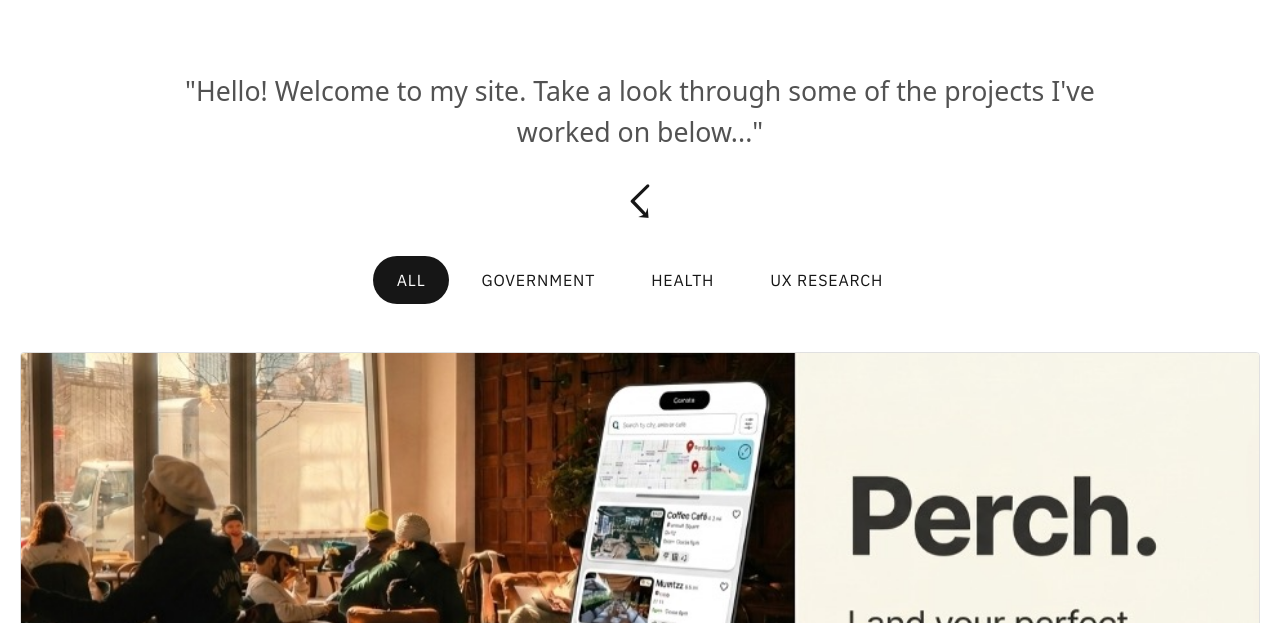
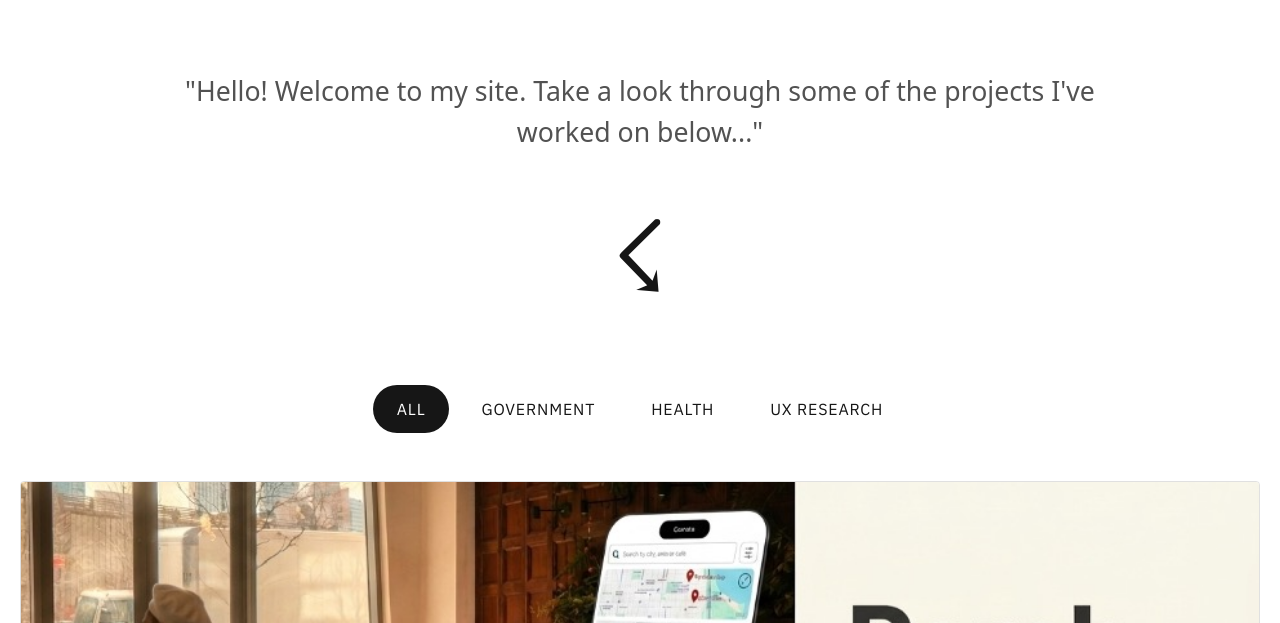
Before and after one commit to jbarraza22/jbarraz, a plain HTML site: page index.html in a window 1280 px wide. Shown: the part 177-800 px from the top of the page. Drawn offline with Linux system fonts and the light colour scheme; a web font is replaced by a local one.

Commit message:
Update font size and padding for hero symbols
Change font size and add padding to hero symbols.

```diff
--- a/css/styles.css
+++ b/css/styles.css
@@ -508,8 +508,10 @@
 }
 
 .hero-symbols {
-    font-size: var(--type-heading);
+    font-size: 100px;
     line-height: 1;
+    padding-top: 25px;
+    padding-bottom: 50px;
 }
 
 /* Blur background behind text on contact page */
```
